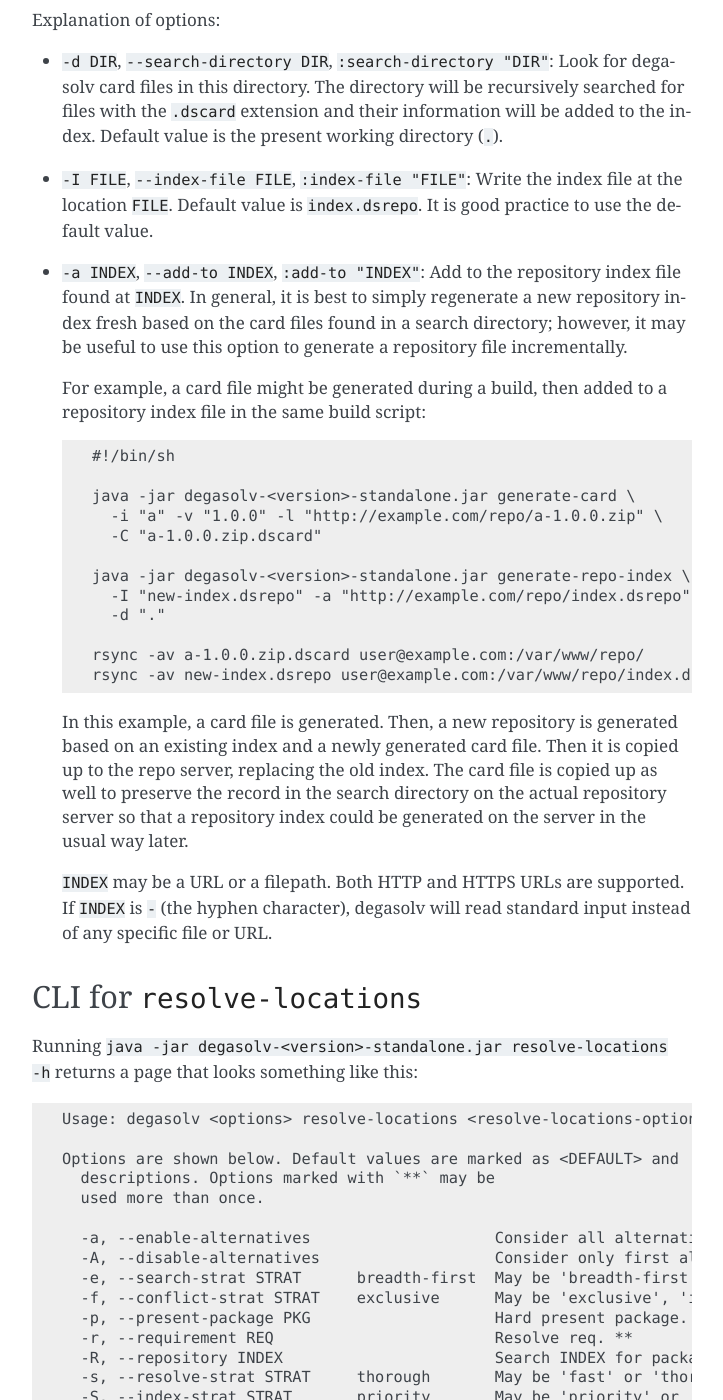
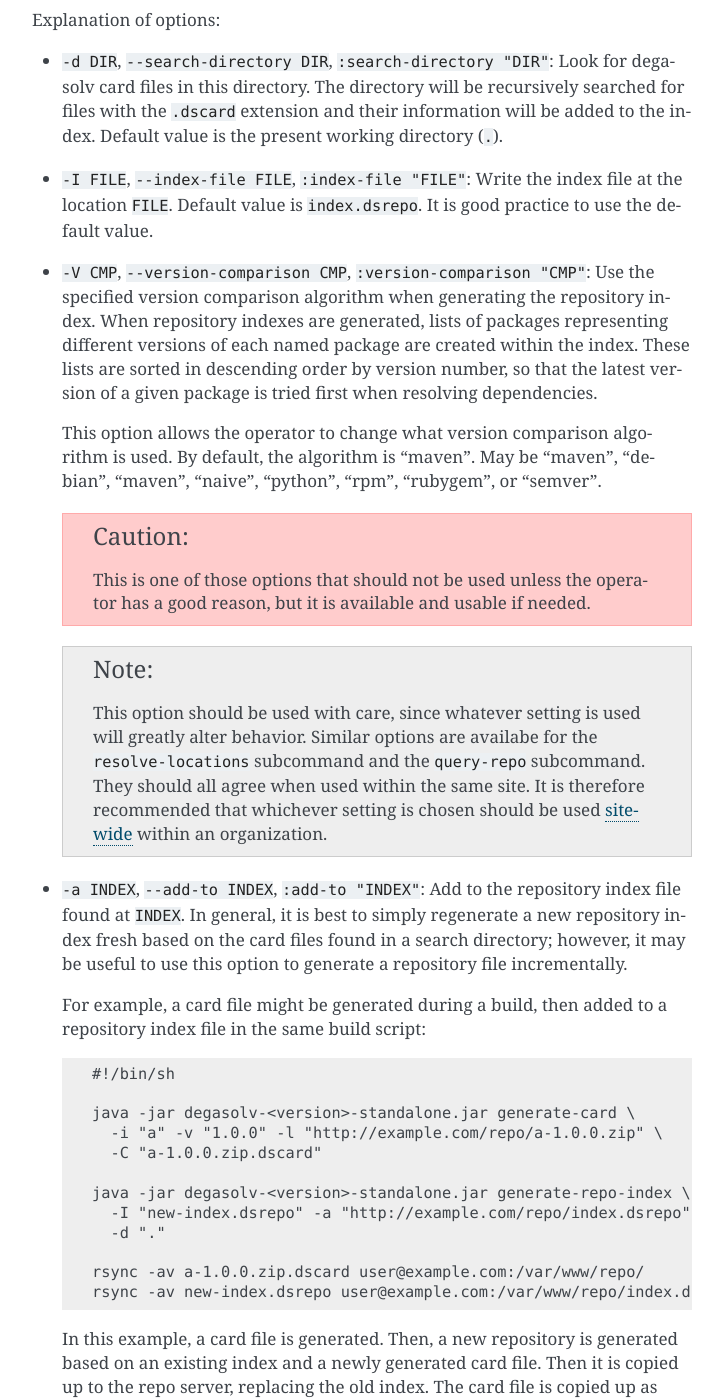
Before and after one commit to djhaskin987/degasolv, a Sphinx documentation site: the page built from docs/command-reference.rst, in a window 1280 px wide and 1400 px high, scrolled down 6609 px. Shown: the whole window, without its empty margins (388-1111 px from the left). Built offline with Sphinx 7.4.7, drawn with Linux system fonts in a browser that asks for light colours; some of the changed text lies outside the part shown.

Commit message:
Update docs for version comparison

```diff
--- a/docs/changelog.rst
+++ b/docs/changelog.rst
@@ -14,7 +14,7 @@ and this project adheres to `Semantic Versioning`_.
 Added
 +++++
 - Added the ``--version-comparison`` option :ref:`resolve-locations
-  <resolve-locations-options` and :ref:`query-repo <query-repo-options>`,
+  <resolve-locations-options>` and :ref:`query-repo <query-repo-options>`,
   allowing the user to specify which version comparison algorithm is used.
 
 - Added the ``--search-strat`` option to :ref:`resolve-locations
--- a/docs/command-reference.rst
+++ b/docs/command-reference.rst
@@ -339,6 +339,30 @@ Explanation of options:
 - ``-I FILE``, ``--index-file FILE``, ``:index-file "FILE"``: Write the
   index file at the location ``FILE``. Default value is ``index.dsrepo``. It is
   good practice to use the default value.
+
+- ``-V CMP``, ``--version-comparison CMP``, ``:version-comparison
+  "CMP"``: Use the specified version comparison algorithm when
+  generating the repository index. When repository indexes are
+  generated, lists of packages representing different versions of each
+  named package are created within the index. These lists are sorted
+  in descending order by version number, so that the latest version of
+  a given package is tried first when resolving dependencies.
+
+  This option allows the operator to change what version comparison
+  algorithm is used. By default, the algorithm is "maven". May be
+  "maven", "debian", "maven", "naive", "python", "rpm", "rubygem", or
+  "semver".
+
+  .. caution:: This is one of those options that should not be used
+             unless the operator has a good reason, but it is
+             available and usable if needed.
+
+  .. note:: This option should be used with care, since whatever setting
+     is used will greatly alter behavior. Similar options are availabe
+     for the ``resolve-locations`` subcommand and the ``query-repo``
+     subcommand. They should all agree when used within the same
+     site. It is therefore recommended that whichever setting is
+     chosen should be used `site-wide`_ within an organization.
 
 - ``-a INDEX``, ``--add-to INDEX``, ``:add-to "INDEX"``: Add to
   the repository index file found at ``INDEX``. In general, it is best
@@ -708,6 +732,30 @@ Explanation of options:
          architecture, even if that architecture is ``any``.
 
 
+- ``-V CMP``, ``--version-comparison CMP``, ``:version-comparison "CMP"``:
+  Use the specified version comparison algorithm when resolving
+  dependencies.
+
+  This option allows the operator to change what version
+  comparison algorithm is used. By default, the algorithm is
+  "maven". May be "debian", "maven", "naive", "python" (PEP 440),
+  "rpm", "rubygem", or "semver" (2.0.0). Version comparison algorithms
+  are taken from the Serovers library. Descriptions for these
+  algorithms can be found in the `Serovers docs`_.
+
+  .. _Serovers docs: http://djhaskin987.gitlab.io/serovers/serovers.core.html
+
+  .. caution:: This is one of those options that should not be used
+             unless the operator has a good reason, but it is
+             available and usable if needed.
+
+  .. note:: This option should be used with care, since whatever setting
+     is used will greatly alter behavior. Similar options are availabe
+     for the ``generate-repo-index`` subcommand and the ``query-repo``
+     subcommand. They should all agree when used within the same
+     site. It is therefore recommended that whichever setting is
+     chosen should be used `site-wide`_ within an organization.
+
 .. _query-repo-options:
 
 CLI for ``query-repo``
@@ -772,6 +820,29 @@ Explanation of options:
   ``resolve-locations`` command, except that it is used for simple index
   queries. See that option's explanation for more information.
 
+- ``-V CMP``, ``--version-comparison CMP``, ``:version-comparison "CMP"``:
+  Use the specified version comparison algorithm when querying the repository.
+
+  This option allows the operator to change what version
+  comparison algorithm is used. By default, the algorithm is
+  "maven". May be "debian", "maven", "naive", "python" (PEP 440),
+  "rpm", "rubygem", or "semver" (2.0.0). Version comparison algorithms
+  are taken from the Serovers library. Descriptions for these
+  algorithms can be found in the `Serovers docs`_.
+
+  .. _Serovers docs: http://djhaskin987.gitlab.io/serovers/serovers.core.html
+
+  .. caution:: This is one of those options that should not be used
+             unless the operator has a good reason, but it is
+             available and usable if needed.
+
+  .. note:: This option should be used with care, since whatever setting
+     is used will greatly alter behavior. Similar options are availabe
+     for the ``generate-repo-index`` subcommand and the ``resolve-locations``
+     subcommand. They should all agree when used within the same
+     site. It is therefore recommended that whichever setting is
+     chosen should be used `site-wide`_ within an organization.
+
 .. _Specifying a requirement:
 
 Specifying a requirement
@@ -793,7 +864,11 @@ Or, more concretely::
 
 Alternatives will be considered in order of appearance.
 
-.. caution:: In general, specifying more than one alternative is mostly unecessary, and should generally be avoided. This is because specifying too many alternatives tends to impact performance significantly; but they are available and usable if needed.
+.. caution:: In general, specifying more than one alternative is
+             mostly unecessary, and should generally be avoided. This
+             is because specifying too many alternatives tends to
+             impact performance significantly; but they are available
+             and usable if needed.
 
 Each alternative is composed of a package id and an optional specification of
 what versions of that package satisfy the alternative, like this::
@@ -870,7 +945,7 @@ provided:
         version string as computed in the previous step, are
         considered for dependency resolution.
 
-.. _`version-clj`: https://github.com/xsc/version-clj#version-comparison
+.. _version-clj: https://github.com/xsc/version-clj#version-comparison
 
 Examples
 ++++++++
```
